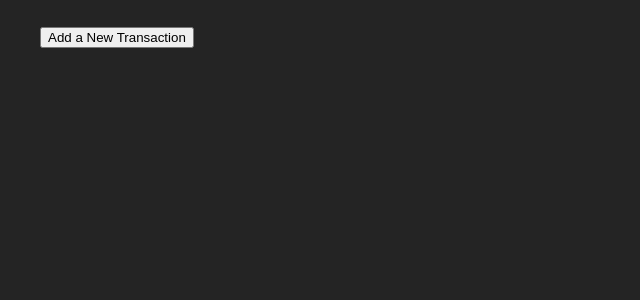
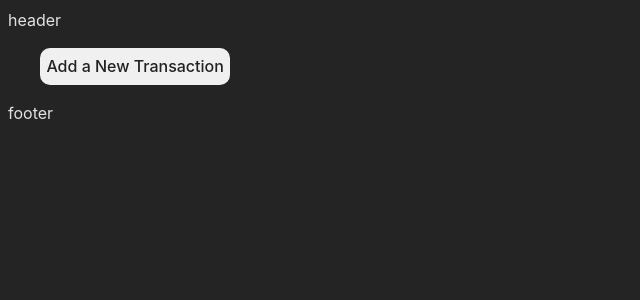
Before and after one commit to TheTasak/BossaTransaction-Frontend, a React (Vite) app: page /transactions in a window 1280 px wide. Shown: the top 300 px of the page, without its empty margins (0-640 px from the left). Built offline with nearby package versions, Linux system fonts and the light colour scheme; no server answers.

Commit message:
layout component and button styling

```diff
--- a/package.json
+++ b/package.json
@@ -9,6 +9,9 @@
     "preview": "vite preview"
   },
   "dependencies": {
+    "@fortawesome/fontawesome-svg-core": "^6.4.0",
+    "@fortawesome/free-solid-svg-icons": "^6.4.0",
+    "@fortawesome/react-fontawesome": "^0.2.0",
     "@nivo/bar": "^0.80.0",
     "@nivo/core": "^0.80.0",
     "@nivo/stream": "^0.80.0",
--- /dev/null
+++ b/src/components/Footer/Footer.tsx
@@ -0,0 +1,11 @@
+
+
+const Footer = () => {
+    return (
+        <div>
+            footer
+        </div>
+    )
+}
+
+export default Footer;
--- /dev/null
+++ b/src/components/Header/Header.tsx
@@ -0,0 +1,10 @@
+
+const Header = () => {
+    return (
+        <div>
+            header
+        </div>
+    )
+}
+
+export default Header;
--- a/src/components/Transactions/CurrentTransactions.tsx
+++ b/src/components/Transactions/CurrentTransactions.tsx
@@ -4,6 +4,9 @@ import {deleteResource, getResource} from "../../config";
 import Table from "../common/Table";
 import {useNavigate} from "react-router-dom";
 import {sortTransactionsByDate} from "../helpers/calculate";
+import { FontAwesomeIcon } from '@fortawesome/react-fontawesome';
+import { faEllipsisVertical } from '@fortawesome/free-solid-svg-icons';
+import ButtonMain from "../common/ButtonMain";
 
 const CurrentTransactions = () => {
     const [transactions, setTransactions] = useState<Transaction[] | undefined>(undefined);
@@ -72,7 +75,7 @@ const CurrentTransactions = () => {
                         onClick={() => setActionsSelect(tableProps.row.index)}
                         onBlur={() => setActionsSelect(undefined)}
                     >
-                        click
+                        <FontAwesomeIcon icon={faEllipsisVertical} color="#444444" />
                     </div>
                     {
                         actionsSelect === tableProps.row.index &&
@@ -101,7 +104,7 @@ const CurrentTransactions = () => {
                     data={transactions}
                 />
             }
-            <button type="button" onClick={() => navigate("/transaction")}>Add a New Transaction</button>
+            <ButtonMain text="Add a New Transaction" onClick={() => navigate("/transaction")} />
         </div>
     )
 }
--- /dev/null
+++ b/src/components/common/ButtonMain.scss
@@ -0,0 +1,15 @@
+.button-main {
+  display: inline-block;
+  transition: 0.3s ease-in-out;
+  user-select: none;
+  padding: 0.4em;
+  background-color: #f0f0f0;
+  color: #222222;
+  font-weight: 500;
+  border-radius: 10px;
+
+  &:hover {
+    cursor: pointer;
+    background-color: #e0e0e0;
+  }
+}
--- /dev/null
+++ b/src/components/common/ButtonMain.tsx
@@ -0,0 +1,10 @@
+import "./ButtonMain.scss";
+const ButtonMain = ({text, onClick}: {text: string, onClick: any}) => {
+    return (
+        <div className="button-main" onClick={onClick}>
+            {text}
+        </div>
+    )
+}
+
+export default ButtonMain;
--- /dev/null
+++ b/src/components/common/Layout.tsx
@@ -0,0 +1,15 @@
+import Header from "../Header/Header";
+import Footer from "../Footer/Footer";
+import {Outlet} from "react-router-dom";
+
+const Layout = () => {
+    return (
+        <div>
+            <Header />
+            <Outlet />
+            <Footer />
+        </div>
+    )
+}
+
+export default Layout;
--- a/src/components/common/Table.scss
+++ b/src/components/common/Table.scss
@@ -39,6 +39,7 @@
   }
 
   th {
+    user-select: none;
     padding: 15px;
     background-color: #f0f0f0;
     text-align: center;
--- a/src/main.tsx
+++ b/src/main.tsx
@@ -8,8 +8,12 @@ import Login from "./components/Login/Login";
 import Dashboard from "./components/Dashboard/Dashboard";
 import CurrentTransactions from "./components/Transactions/CurrentTransactions";
 import TransactionsForm from "./components/Transactions/TransactionsForm";
+import Layout from "./components/common/Layout";
 
 const router = createBrowserRouter([
+    {
+        element: <Layout />,
+        children: [
             {
                 path: "/",
                 element: <Dashboard />
@@ -37,6 +41,8 @@ const router = createBrowserRouter([
                 element: <TransactionsForm />,
                 errorElement: <ErrorPage />
             }
+        ]
+    }
 ]);
 
 ReactDOM.createRoot(document.getElementById('root') as HTMLElement).render(
```
Also changed, not shown: 1 other file (tests, documents, lock files or other folders). Lines whose indentation alone changed are shown as unchanged.
